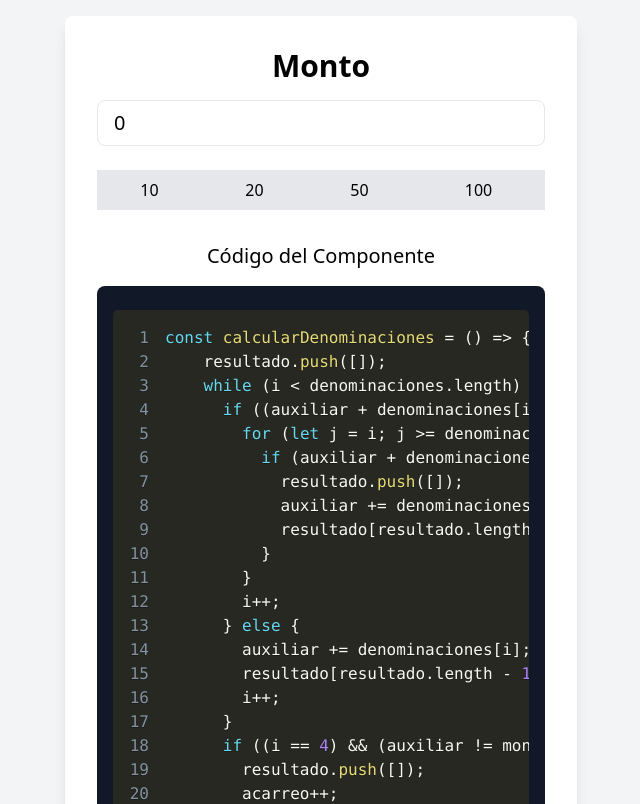
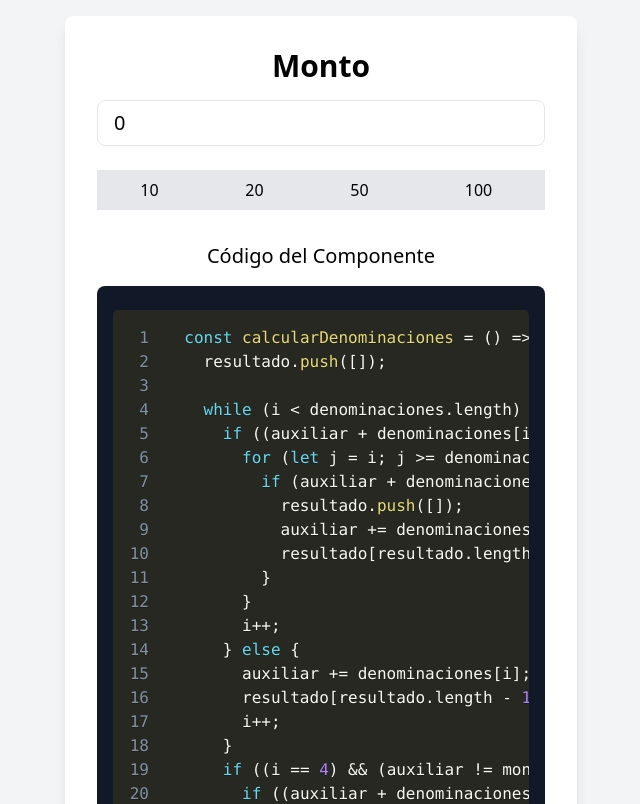
Before and after one commit to chandro-dev/cajero, a React (Vite) app: page / in a window 1280 px wide. Shown: the top 804 px of the page, without its empty margins (319-959 px from the left). Built offline with nearby package versions, Linux system fonts and the light colour scheme.

Commit message:
add reboot acarreo

```diff
--- a/src/App.jsx
+++ b/src/App.jsx
@@ -9,6 +9,7 @@ function App() {
   let i = 0;
   const calcularDenominaciones = () => {
     resultado.push([]);
+
     while (i < denominaciones.length) {
       if ((auxiliar + denominaciones[i]) > monto) {
         for (let j = i; j >= denominaciones.length; j--) {
@@ -25,15 +26,20 @@ function App() {
         i++;
       }
       if ((i == 4) && (auxiliar != monto)) {
+        if ((auxiliar + denominaciones[acarreo+1])>monto&& (monto-auxiliar)>=denominaciones[0]) {
+          acarreo = 0;
+          console.log(auxiliar + denominaciones[acarreo]);
+        }else{
+          acarreo++;
+        }
         resultado.push([]);
-        acarreo++;
         for (var g = 0; g < acarreo; g++) {
           resultado[resultado.length - 1][g] = 0;
         }
         i = acarreo;
       }
+
     }
-    console.log(resultado);
   }
   // Maneja el cambio en el campo de entrada
   const manejarCambio = (evento) => {
@@ -44,7 +50,7 @@ function App() {
     setMonto(nuevoMonto);
   };
 
-  calcularDenominaciones();
+  monto>=denominaciones[0] ? calcularDenominaciones() : console.log("es menor");;
   return (
     <div className="flex justify-center items-center min-h-screen bg-gray-100 p-4">
       <div className="bg-white p-6 md:p-8 rounded-lg shadow-lg w-full max-w-md md:max-w-lg text-center">
@@ -93,7 +99,7 @@ function App() {
         </div>
         <div className="mt-8">
           <h3 className="text-xl font-medium mb-4">Código del Componente</h3>
-          <CodigoEjemplo codigo={`// Tu código aquí...`} lenguaje="javascript" />
+          <CodigoEjemplo  />
         </div>
       </div>
     </div>
--- a/src/codigo.jsx
+++ b/src/codigo.jsx
@@ -1,12 +1,14 @@
 import { Prism as SyntaxHighlighter } from 'react-syntax-highlighter';
 import { okaidia } from 'react-syntax-highlighter/dist/esm/styles/prism';
 
+// eslint-disable-next-line react/prop-types
 const CodigoEjemplo = () => {
     return (
         <div className="my-4 bg-gray-900 rounded-lg p-4 overflow-auto">
             <SyntaxHighlighter language="javascript" style={okaidia} showLineNumbers>
-                {`const calcularDenominaciones = () => {
+                {`  const calcularDenominaciones = () => {
     resultado.push([]);
+
     while (i < denominaciones.length) {
       if ((auxiliar + denominaciones[i]) > monto) {
         for (let j = i; j >= denominaciones.length; j--) {
@@ -23,13 +25,17 @@ const CodigoEjemplo = () => {
         i++;
       }
       if ((i == 4) && (auxiliar != monto)) {
+        if ((auxiliar + denominaciones[acarreo+1])>monto&& (monto-auxiliar)>=denominaciones[0]) {
+          acarreo = 0;
+        }else{
+          acarreo++;
+        }
         resultado.push([]);
-        acarreo++;
         i = acarreo;
       }
+
     }
-}
-  `}
+  }`}
             </SyntaxHighlighter>
         </div>
     );
```
